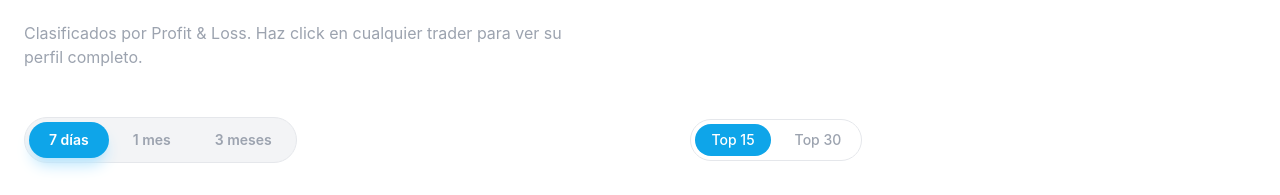
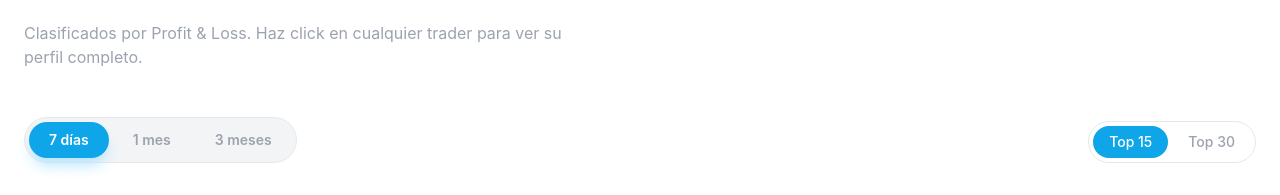
Before and after one commit to mentitaa/nocopy, a Next.js app: page / in a window 1280 px wide. Shown: the part 921-1116 px from the top of the page. Built offline with nearby package versions, Linux system fonts and the light colour scheme; no server answers.

Commit message:
fix: ticker smooth + traders visible + controls layout

```diff
--- a/app/components/Dashboard.tsx
+++ b/app/components/Dashboard.tsx
@@ -168,48 +168,22 @@ export default function Dashboard() {
           />
 
           {/* Controls */}
-          <div
-            ref={tableRef}
-            className="reveal flex flex-col sm:flex-row sm:items-center justify-between gap-4 mb-8"
-          >
+          <div ref={tableRef} className="reveal flex flex-col sm:flex-row sm:items-end justify-between gap-4 mb-8">
             <PeriodTabs active={period} onChange={setPeriod} disabled={loading} />
-            <div className="flex items-center gap-2 border border-gray-200 rounded-full p-1">
-              <button
-                onClick={() => setLimit(15)}
-                className={clsx('px-4 py-1.5 rounded-full text-sm font-medium transition-all',
-                  limit === 15 ? 'bg-sky-500 text-white' : 'text-gray-400 hover:text-gray-700'
-                )}
-              >
-                Top 15
-              </button>
-              <button
-                onClick={() => setLimit(30)}
-                className={clsx('px-4 py-1.5 rounded-full text-sm font-medium transition-all',
-                  limit === 30 ? 'bg-sky-500 text-white' : 'text-gray-400 hover:text-gray-700'
-                )}
-              >
-                Top 30
-              </button>
-            </div>
-            <div className="flex items-center gap-3 text-xs font-mono text-gray-400">
+            <div className="flex flex-col items-end gap-2">
               {updatedAt && (
-                <span>
-                  Actualizado{' '}
-                  {new Date(updatedAt).toLocaleTimeString('es-PE', {
-                    hour: '2-digit',
-                    minute: '2-digit',
-                    second: '2-digit',
-                  })}
+                <span className="text-xs font-mono text-gray-400">
+                  Actualizado {new Date(updatedAt).toLocaleTimeString('es-PE', {hour:'2-digit', minute:'2-digit', second:'2-digit'})}
                 </span>
               )}
-              {loading && (
-                <span className="flex items-center gap-1.5">
-                  <svg className="w-3 h-3 animate-spin" viewBox="0 0 24 24" fill="none" stroke="currentColor" strokeWidth={2}>
-                    <path d="M12 2v4M12 18v4M4.93 4.93l2.83 2.83M16.24 16.24l2.83 2.83M2 12h4M18 12h4M4.93 19.07l2.83-2.83M16.24 7.76l2.83-2.83" />
-                  </svg>
-                  Cargando...
-                </span>
-              )}
+              <div className="flex items-center gap-1 border border-gray-200 rounded-full p-1">
+                <button onClick={() => setLimit(15)} className={clsx('px-4 py-1.5 rounded-full text-sm font-medium transition-all', limit === 15 ? 'bg-sky-500 text-white' : 'text-gray-400 hover:text-gray-700')}>
+                  Top 15
+                </button>
+                <button onClick={() => setLimit(30)} className={clsx('px-4 py-1.5 rounded-full text-sm font-medium transition-all', limit === 30 ? 'bg-sky-500 text-white' : 'text-gray-400 hover:text-gray-700')}>
+                  Top 30
+                </button>
+              </div>
             </div>
           </div>
 
```
